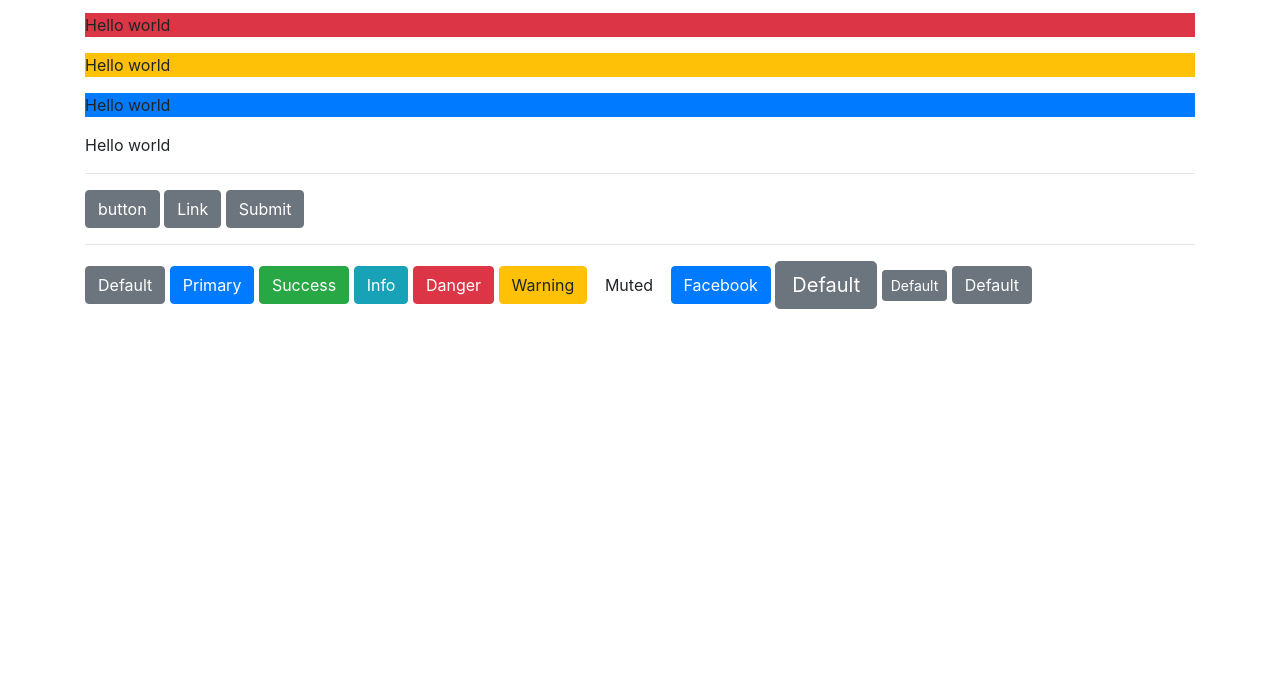
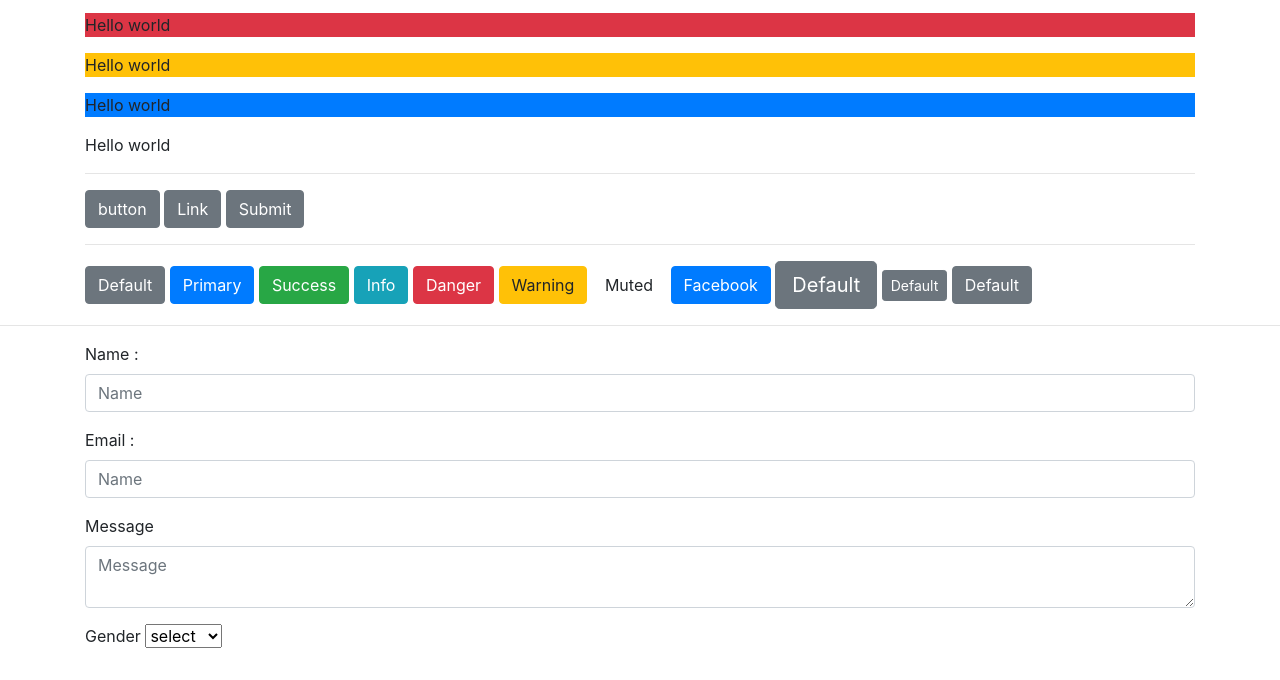
Before and after one commit to kavatibhagya/Boootstrap, a plain HTML site: page index.html in a window 1280 px wide. Shown: the part 1220-1900 px from the top of the page. Drawn offline with nearby package versions, Linux system fonts and the light colour scheme.

```diff
--- a/index.html
+++ b/index.html
@@ -83,6 +83,32 @@
           <button class="btn btn-secondary btn-xs">Default</button>
 
       </div>
+      <hr>
+      <div class = "container">
+        <form>
+          <div class = "form-group">
+            <label>Name :</label>
+            <input type = "text" class = "form-control" placeholder="Name">
+          </div>
+          <div class = "form-group">
+            <label>Email :  </label>
+            <input type = "email" class = "form-control" placeholder="Name">
+          </div>
+          <div class = "form-group">
+            <label>Message</label>
+            <textarea type = "text" class = "form-control" placeholder="Message"></textarea>
+          </div>
+          <div class = "form-group">
+            <label>Gender</label>
+            <select class = "form-controls">
+            <option value = "select">select</option>
+            <option value = "male">Male</option>
+            <option value = "female">Female</option>
+            <option value = "others">Others</option>
+          </select>
+          </div>
+        </form>
+      </div>
 
 
 
```
